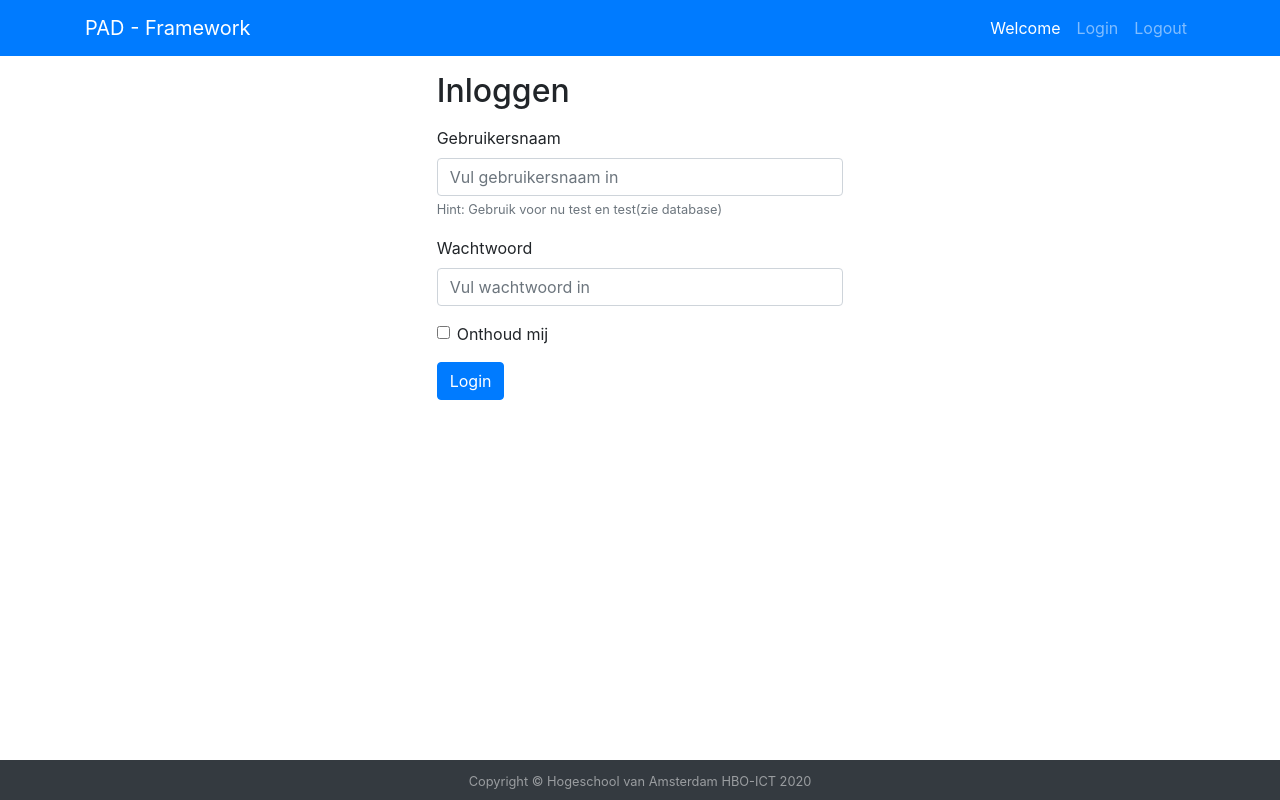
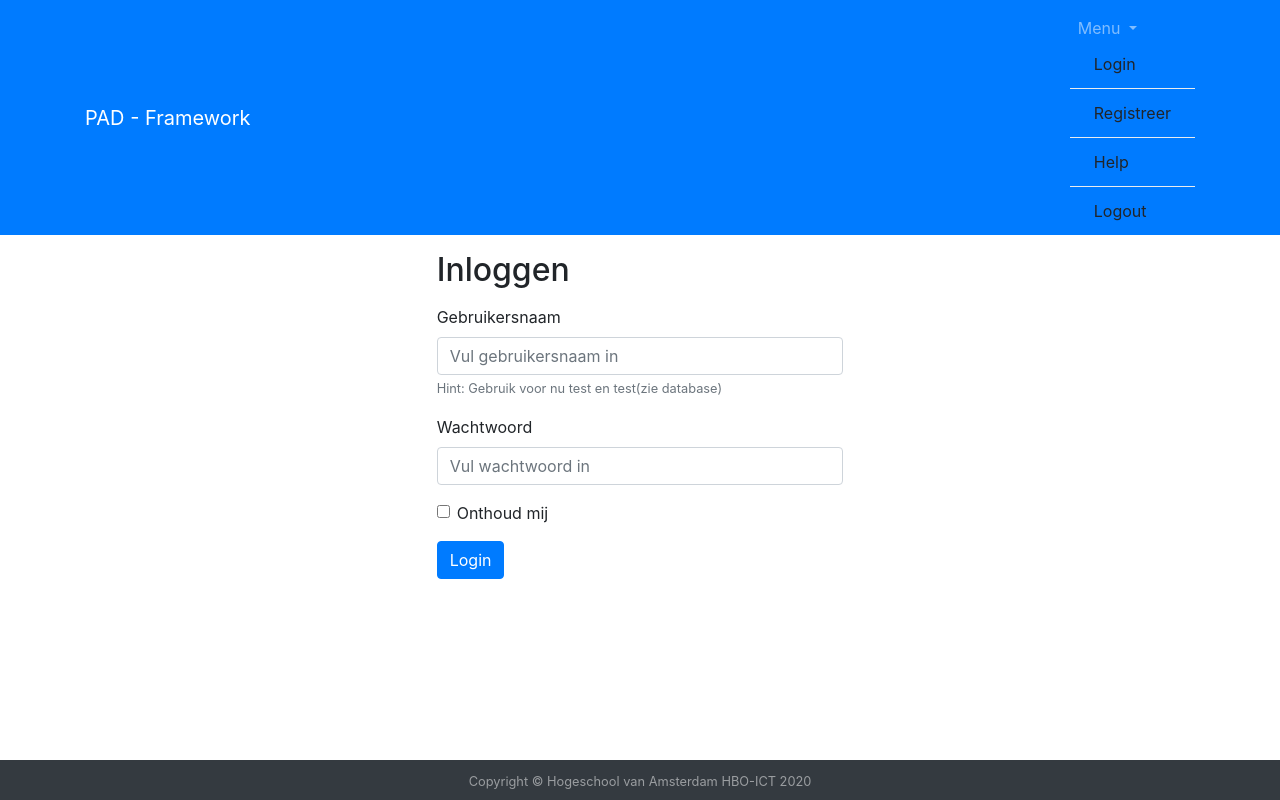
Before and after one commit to tracyou/kopie-pad-project, a plain HTML site: page src/index.html in a window 1280 px wide. Drawn offline with Linux system fonts and the light colour scheme.

Commit message:
Begin navbar

```diff
--- a/src/views/navbar.html
+++ b/src/views/navbar.html
@@ -1,4 +1,4 @@
-<nav class="navbar navbar-expand-lg navbar-dark bg-primary static-top">
+<nav class="navbar navbar-expand-lg navbar-dark bg-primary sticky-top">
     <div class="container">
         <a class="navbar-brand" href="#">PAD - Framework</a>
         <button class="navbar-toggler" type="button" data-toggle="collapse" data-target="#navbarResponsive" aria-controls="navbarResponsive" aria-expanded="false" aria-label="Toggle navigation">
@@ -6,16 +6,21 @@
         </button>
         <div class="collapse navbar-collapse" id="navbarResponsive">
             <ul class="navbar-nav ml-auto">
-                <li class="nav-item active">
-                    <a class="nav-link" href="#" data-controller="welcome">Welcome
-                        <span class="sr-only">(current)</span>
+
+                <li class="nav-item dropdown">
+                    <a class="nav-link dropdown-toggle" data-toggle="dropdown" data-target="dropdown-target" href="#" data-controller="welcome">Menu
+                        <span class="caret"></span>
                     </a>
-                </li>
-                <li class="nav-item">
-                    <a class="nav-link" data-controller="login" href="#">Login</a>
-                </li>
-                <li class="nav-item">
-                    <a class="nav-link" data-controller="logout" href="#">Logout</a>
+
+                    <a class="dropdown-item" data-controller="login" href="#">Login</a>
+                    <div class="dropdown-divider"></div>
+                    <a class="dropdown-item">Registreer</a>
+                    <div class="dropdown-divider"></div>
+                    <a class="dropdown-item">Help</a>
+                    <div class="dropdown-divider"></div>
+                    <a class="dropdown-item" data-controller="logout" href="#">Logout</a>
+
+
                 </li>
             </ul>
         </div>
```
